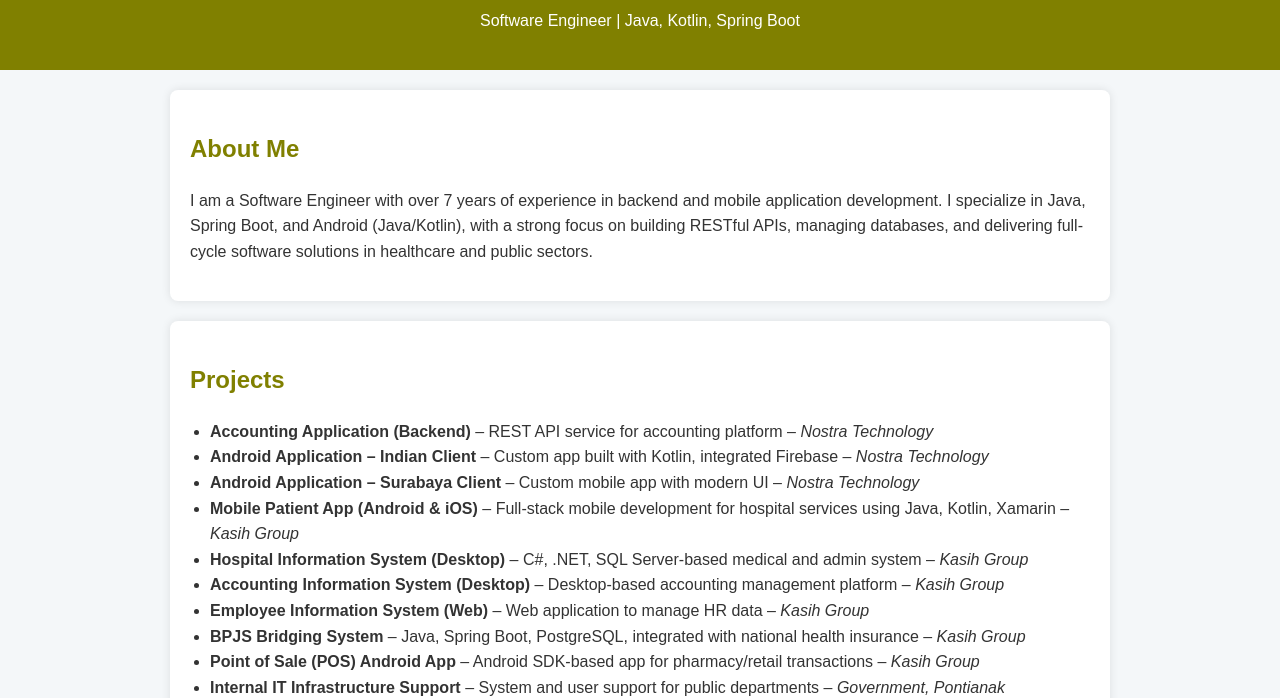
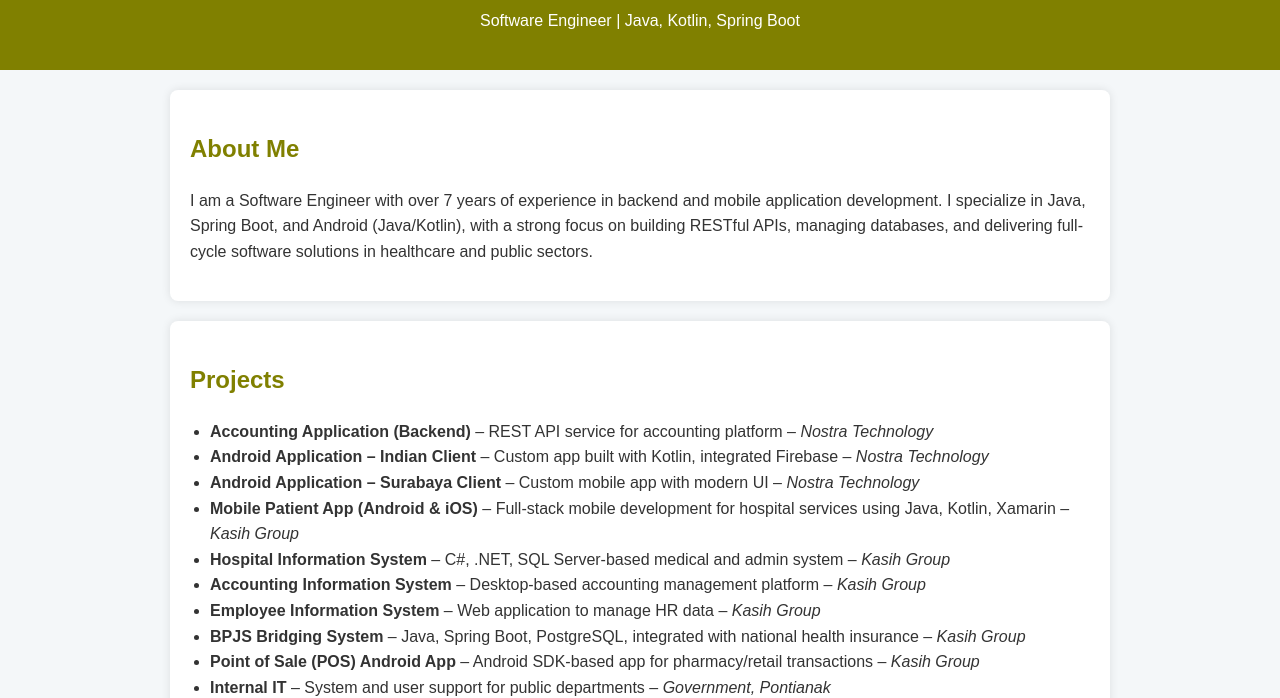
Before and after one commit to sibueaelisa/github.io, a plain HTML site: page index.html in a window 1280 px wide. Shown: the part 106-804 px from the top of the page. Drawn offline with Linux system fonts and the light colour scheme.

Commit message:
Update index.html

```diff
--- a/index.html
+++ b/index.html
@@ -72,12 +72,12 @@
     <li><strong>Android Application – Indian Client</strong> – Custom app built with Kotlin, integrated Firebase – <em>Nostra Technology</em></li>
     <li><strong>Android Application – Surabaya Client</strong> – Custom mobile app with modern UI – <em>Nostra Technology</em></li>
     <li><strong>Mobile Patient App (Android & iOS)</strong> – Full-stack mobile development for hospital services using Java, Kotlin, Xamarin – <em>Kasih Group</em></li>
-    <li><strong>Hospital Information System (Desktop)</strong> – C#, .NET, SQL Server-based medical and admin system – <em>Kasih Group</em></li>
-    <li><strong>Accounting Information System (Desktop)</strong> – Desktop-based accounting management platform – <em>Kasih Group</em></li>
-    <li><strong>Employee Information System (Web)</strong> – Web application to manage HR data – <em>Kasih Group</em></li>
+    <li><strong>Hospital Information System</strong> – C#, .NET, SQL Server-based medical and admin system – <em>Kasih Group</em></li>
+    <li><strong>Accounting Information System</strong> – Desktop-based accounting management platform – <em>Kasih Group</em></li>
+    <li><strong>Employee Information System</strong> – Web application to manage HR data – <em>Kasih Group</em></li>
     <li><strong>BPJS Bridging System</strong> – Java, Spring Boot, PostgreSQL, integrated with national health insurance – <em>Kasih Group</em></li>
     <li><strong>Point of Sale (POS) Android App</strong> – Android SDK-based app for pharmacy/retail transactions – <em>Kasih Group</em></li>
-    <li><strong>Internal IT Infrastructure Support</strong> – System and user support for public departments – <em>Government, Pontianak</em></li>
+    <li><strong>Internal IT</strong> – System and user support for public departments – <em>Government, Pontianak</em></li>
     <li><strong>Cybersecurity & Cloud Workshops</strong> – Participation in seminars and IT modernization training – <em>Government, Pontianak</em></li>
   </ul>
 </section>
```
